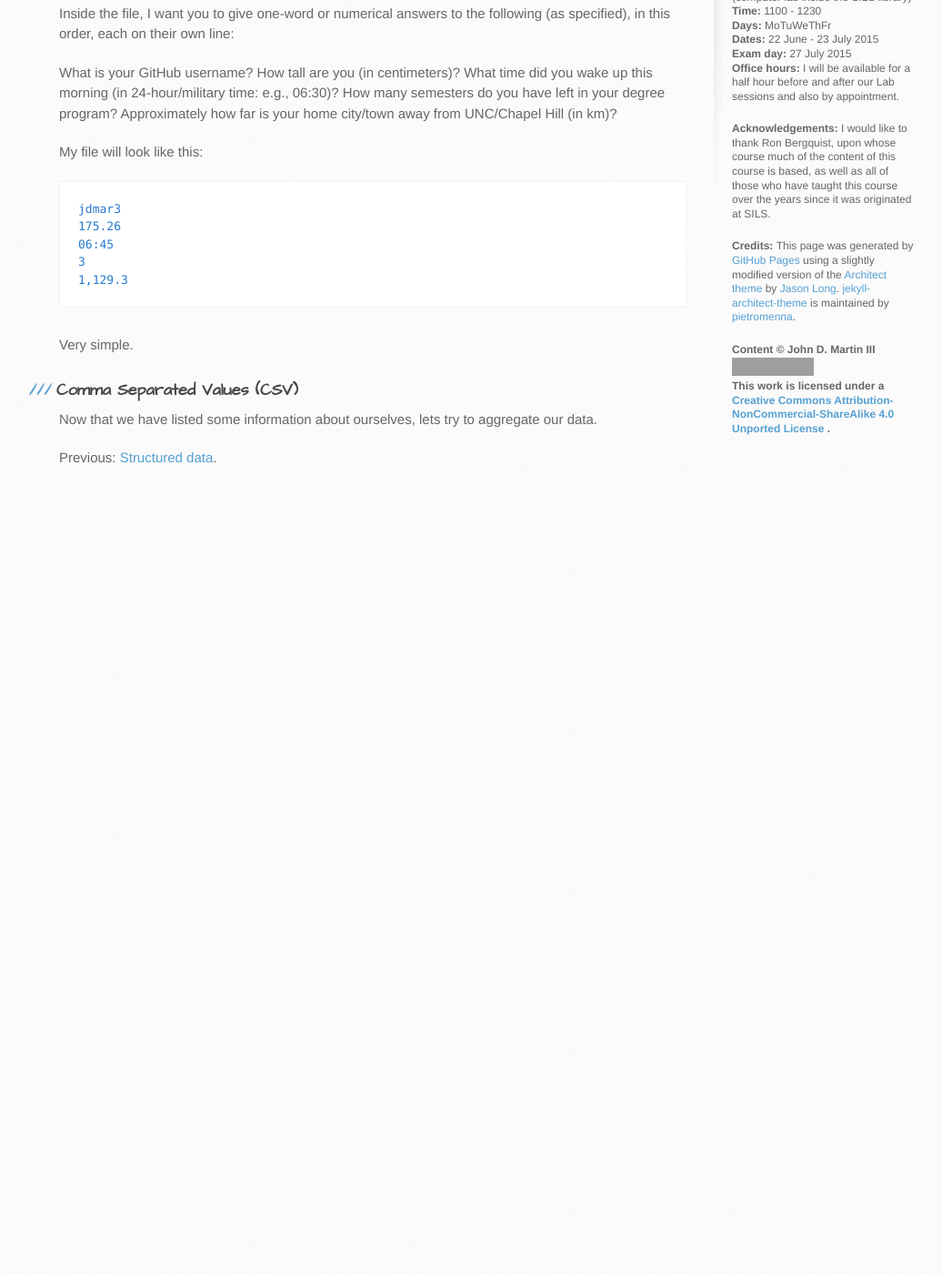
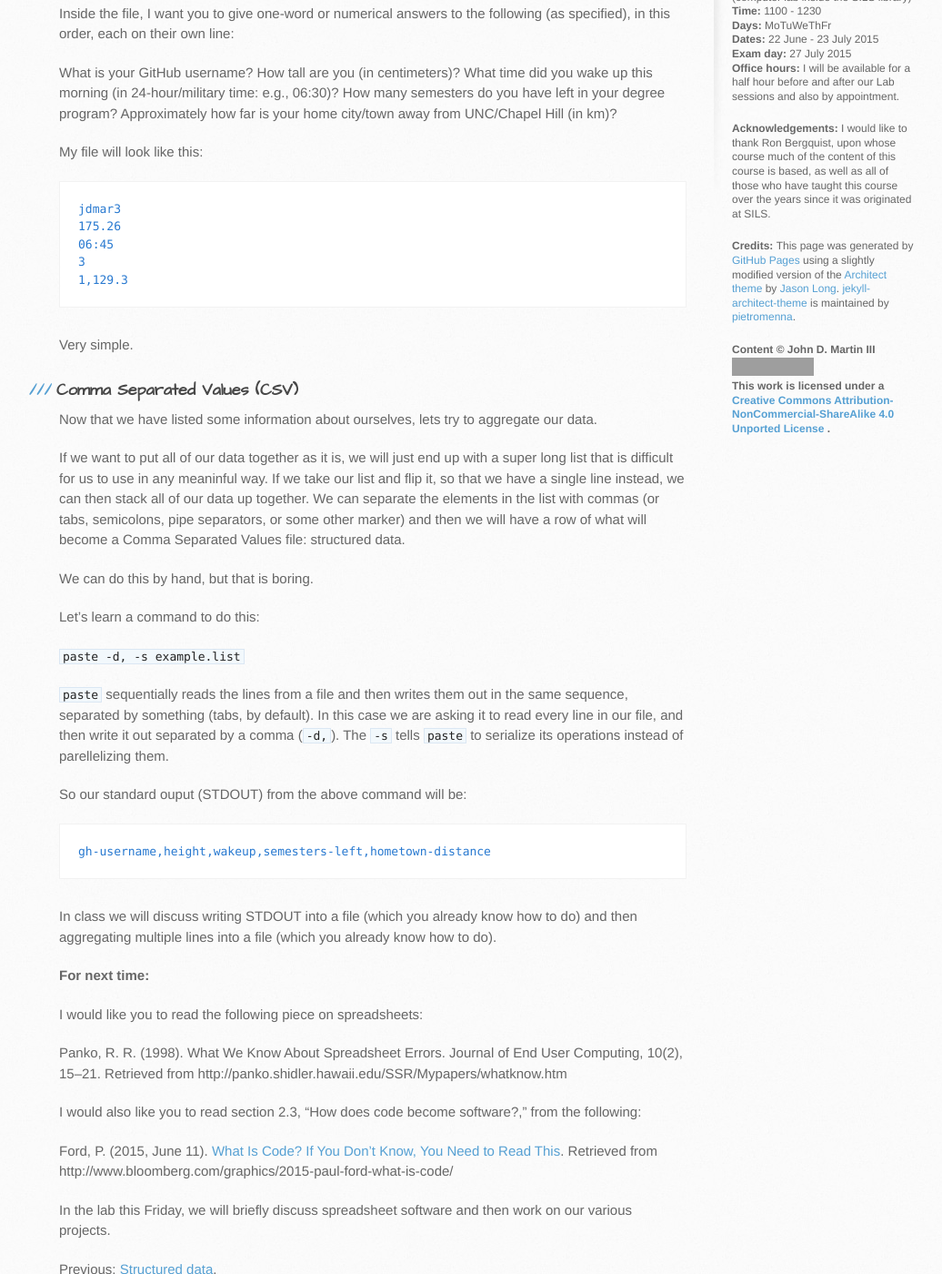
Before and after one commit to tylerpcarter/inls161, a Jekyll site: the page built from schedule/csv-files.md, in a window 1280 px wide and 1400 px high, scrolled down 456 px. Shown: the whole window at 91% size, without its empty margins (105-1141 px from the left). Built offline with Jekyll 4.4.1, drawn with Linux system fonts in a browser that asks for light colours; Markdown is read by kramdown in place of the engine named in the settings; before the commit the page ends 1013 px from its top, so only the background shows below that; some of the changed text lies outside the part shown; grey boxes are pictures that could not be loaded.

Commit message:
update schedule

````diff
--- a/schedule/csv-files.md
+++ b/schedule/csv-files.md
@@ -1,6 +1,6 @@
 ---
 layout: default
-title: CSV - Comma Separate Values
+title: Working with CSV files
 ---
 
 # 2015-07-09
@@ -38,4 +38,38 @@ Very simple.
 
 Now that we have listed some information about ourselves, lets try to aggregate our data.
 
+If we want to put all of our data together as it is, we will just end up with a super long list that is difficult for us to use in any meaninful way.
+If we take our list and flip it, so that we have a single line instead, we can then stack all of our data up together.
+We can separate the elements in the list with commas (or tabs, semicolons, pipe separators, or some other marker) and then we will have a row of what will become a Comma Separated Values file: structured data.
+
+We can do this by hand, but that is boring.
+
+Let's learn a command to do this:
+
+`paste -d, -s example.list`
+
+`paste` sequentially reads the lines from a file and then writes them out in the same sequence, separated by something (tabs, by default).
+In this case we are asking it to read every line in our file, and then write it out separated by a comma (`-d,`).
+The `-s` tells `paste` to serialize its operations instead of parellelizing them.
+
+So our standard ouput (STDOUT) from the above command will be:
+
+```
+gh-username,height,wakeup,semesters-left,hometown-distance
+```
+
+In class we will discuss writing STDOUT into a file (which you already know how to do) and then aggregating multiple lines into a file (which you already know how to do).
+
+**For next time:**
+
+I would like you to read the following piece on spreadsheets:
+
+Panko, R. R. (1998). What We Know About Spreadsheet Errors. Journal of End User Computing, 10(2), 15–21. Retrieved from http://panko.shidler.hawaii.edu/SSR/Mypapers/whatknow.htm
+
+I would also like you to read section 2.3, "How does code become software?," from the following:
+
+Ford, P. (2015, June 11). [What Is Code? If You Don’t Know, You Need to Read This](http://www.bloomberg.com/graphics/2015-paul-ford-what-is-code/). Retrieved from http://www.bloomberg.com/graphics/2015-paul-ford-what-is-code/
+
+In the lab this Friday, we will briefly discuss spreadsheet software and then work on our various projects.
+
 Previous: [Structured data]({{ base.url }}/schedule/structured-data/).
````
Also changed, not shown: schedule/index.md (+1 -1 lines).
